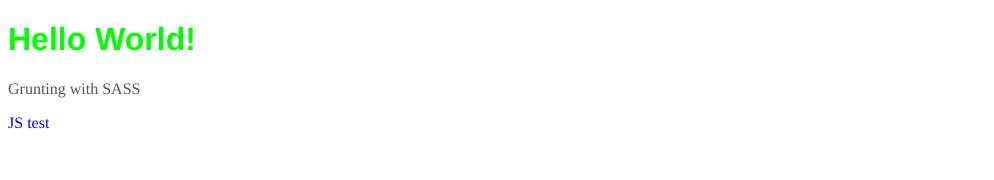
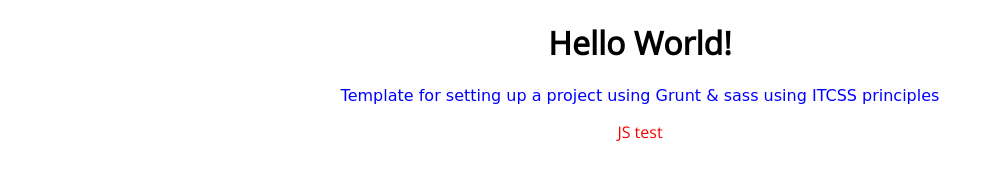
Before and after one commit to db001/sassproject, a website: page index.html in a window 1280 px wide. Shown: the whole page, without its empty margins (0-994 px from the left). Drawn offline with nearby package versions, Linux system fonts and the light colour scheme.

Commit message:
Set up as template for new project using Grunt & sass

```diff
--- a/app/scripts/sample.js
+++ b/app/scripts/sample.js
@@ -1,3 +1,5 @@
+// Sample script to check esLint is working
+
 'use strict';
 
 var a = 25;
@@ -8,6 +10,6 @@
 
 add(a);
 
-var x = document.getElementById('test');
+var x = document.getElementsByClassName('js-test')[0];
 
-x.style.color = "blue";
+x.style.color = "red";
--- /dev/null
+++ b/app/scss/_components.scss
@@ -0,0 +1,7 @@
+// Where the styling for specific UI components takes place
+
+// Example
+.main-para {
+  font-family: cursive;
+  color: blue;
+}
--- /dev/null
+++ b/app/scss/_elements.scss
@@ -0,0 +1,6 @@
+// Styling for bare HTML elements, restyling browser defaults
+
+h1 {
+  font-family: $main-font;
+  color: $primary-color;
+}
--- /dev/null
+++ b/app/scss/_generic.scss
@@ -0,0 +1,12 @@
+// Reset and/or normalize styles, box-sizing, etc.
+
+//Example
+html, body {
+    margin: 0;
+    padding: 0;
+    font-family: $main-font;
+    text-align: center;
+    // @include bg-grad(#777799, #dedeff);
+    -webkit-margin-before: 0;
+    -webkit-margin-after: 0;
+}
--- a/app/scss/_headers.scss
+++ /dev/null
@@ -1,8 +0,0 @@
-$header-font: Helvetica, sans-serif;
-
-$header-color: #00ff00;
-
-h1 {
-  font-family: $header-font;
-  color: $header-color;
-}
--- /dev/null
+++ b/app/scss/_objects.scss
@@ -0,0 +1 @@
+// class-based selectors which define undecorated design patterns, for example media object known from OOCSS
--- a/app/scss/_paras.scss
+++ /dev/null
@@ -1,8 +0,0 @@
-$para-font: Times, serif;
-
-$para-color: #555555;
-
-p {
-  font-family: $para-font;
-  color: $para-color;
-}
--- /dev/null
+++ b/app/scss/_settings.scss
@@ -0,0 +1,8 @@
+// Contains font & colour definitions, etc.
+// There should be no CSS output here
+
+// Examples:
+@import url('https://fonts.googleapis.com/css?family=Open+Sans');
+
+$main-font: 'Open Sans', sans-serif;
+$primary-color: rgba(0, 0, 0, 1);
--- /dev/null
+++ b/app/scss/_trumps.scss
@@ -0,0 +1 @@
+// Utilites and helper classes which override anything beforehand
--- a/app/scss/styles.scss
+++ b/app/scss/styles.scss
@@ -1,2 +1,11 @@
-@import 'headers';
-@import 'paras';
+// Import all CSS files
+
+@import 'settings';
+// @import 'settings.colors';
+@import 'tools';
+@import 'generic';
+@import 'elements';
+@import 'objects';
+@import 'components';
+// @import 'components.navbar';
+@import 'trumps';
--- a/index.html
+++ b/index.html
@@ -4,7 +4,7 @@
 <head>
   <meta charset="utf-8">
 
-  <title>SASS Grunting</title>
+  <title>Grunt & sass template</title>
 
   <link rel="stylesheet" href="app/css/styles.css">
 
@@ -15,8 +15,8 @@
 
 <body>
   <h1>Hello World!</h1>
-  <p>Grunting with SASS</p>
-  <p id='test'>JS test</p>
+  <p class="main-para">Template for setting up a project using Grunt & sass using ITCSS principles</p>
+  <p class='js-test'>JS test</p>
 
   <script type="text/javascript" src="./app/scripts/sample.js"></script>
 </body>
```
Also changed, not shown: app/scss/_tools.scss (added, +12 -0 lines), app/css/styles.css, 1 other file.
